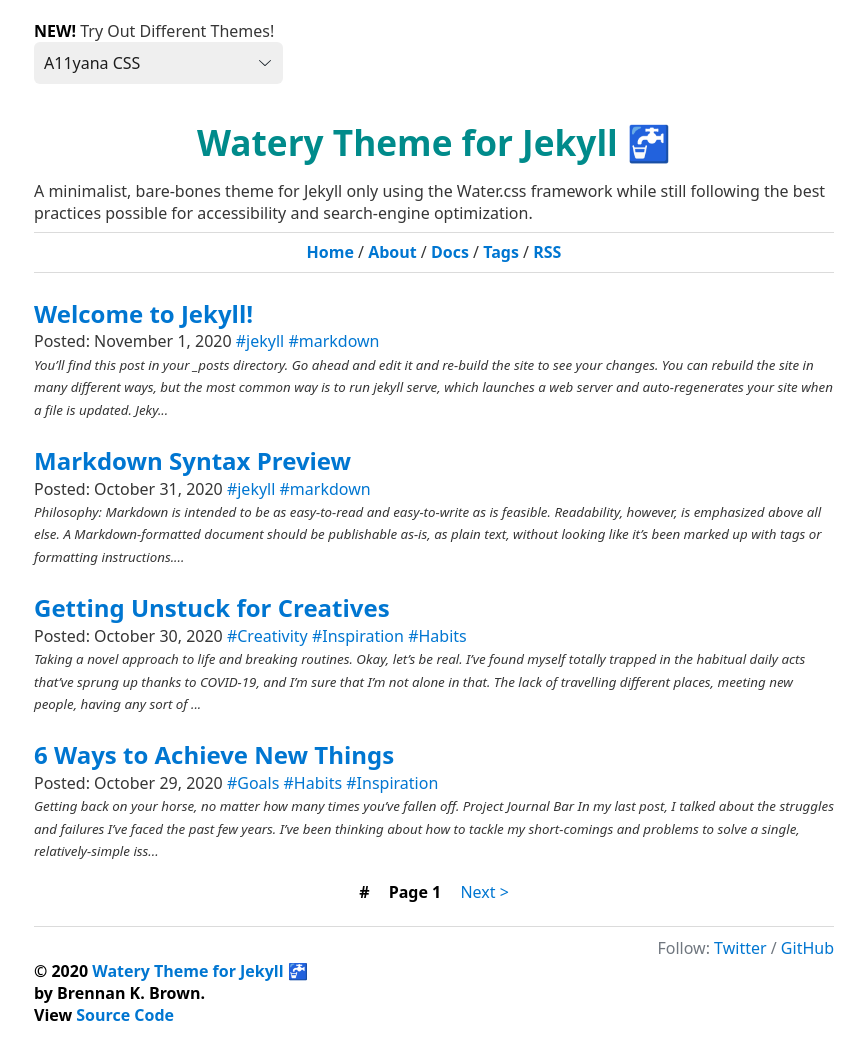
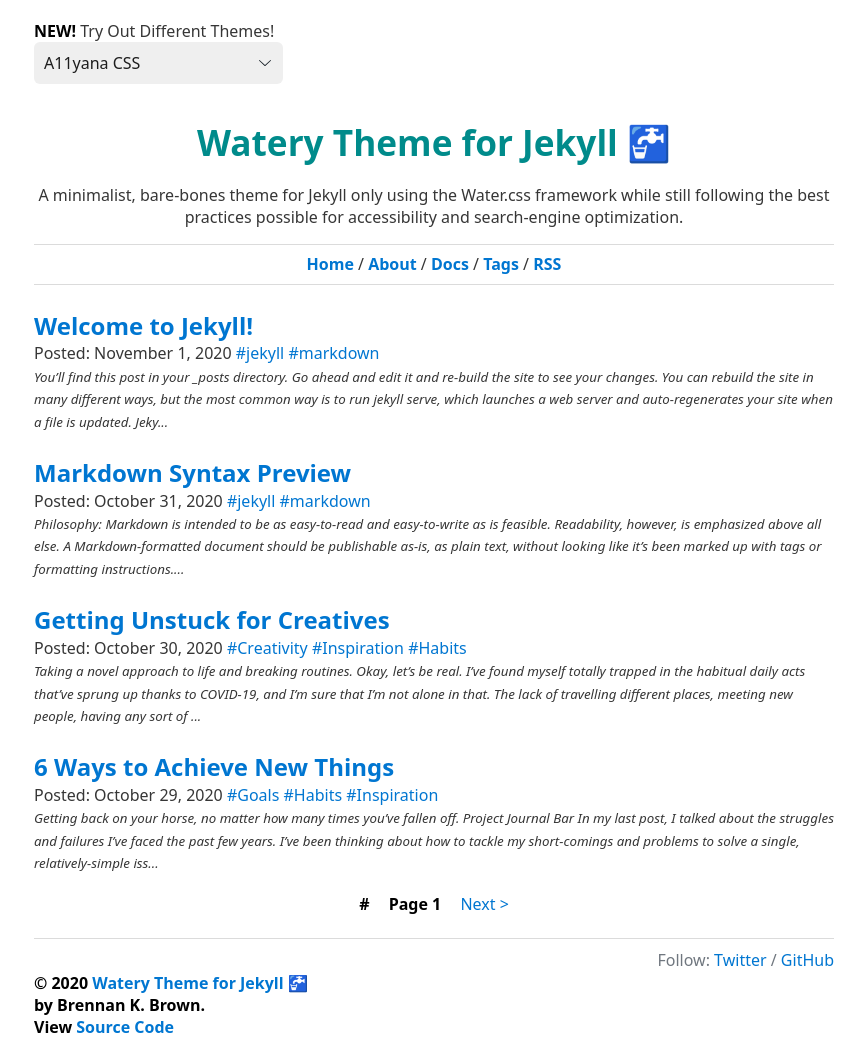
Before and after one commit to brennanbrown/watery, a Jekyll site: the page built from index.html, in a window 1280 px wide. Shown: the whole page, without its empty margins (213-1078 px from the left). Built offline with Jekyll 4.4.1, drawn with Linux system fonts in a browser that asks for light colours; the list of posts is cut into pages by our own code.

Commit message:
Fix site description

```diff
--- a/_BLANK_config.yml
+++ b/_BLANK_config.yml
@@ -24,6 +24,7 @@ plugins:
   - jekyll-feed
   - jekyll-seo-tag
   - jekyll-paginate
+permalink: /:title
 
 # Allows all pages to be put into `_pages` folder
 # for easier navigation and better SEO.
--- a/_includes/header.html
+++ b/_includes/header.html
@@ -2,9 +2,9 @@
     <h1 id="title">
         <a href="/">{{site.title}}</a>
     </h1>
-    <span id="description">
+    <p id="description">
         {{site.description}}
-    </span>
+    </p>
 
     <hr />
     <div id="navigation">
```
Also changed, not shown: .travis.yml (deleted).
